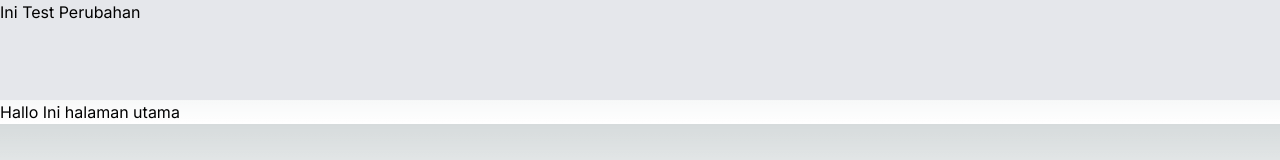
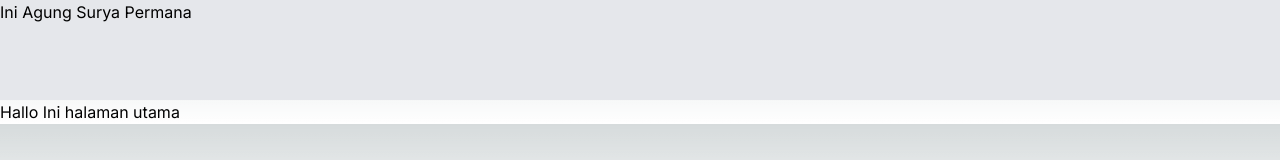
Before and after one commit to asurya-gz/ppl, a Next.js app: page / in a window 1280 px wide. Shown: the top 160 px of the page. Built offline with nearby package versions, Linux system fonts and the light colour scheme.

Commit message:
navbarBerubah

```diff
--- a/src/app/components/Navbar.js
+++ b/src/app/components/Navbar.js
@@ -1,5 +1,7 @@
 export default function Navbar() {
-  return <div className="navbar h-[100px] w-full bg-gray-200">Ini Test Perubahan</div>;
-
-
+  return (
+    <div className="navbar h-[100px] w-full bg-gray-200">
+      Ini Agung Surya Permana
+    </div>
+  );
 }
```
